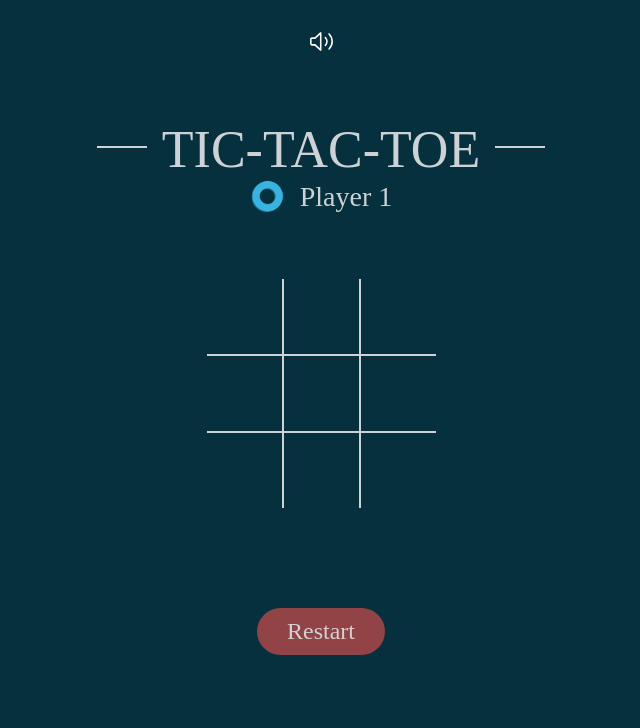
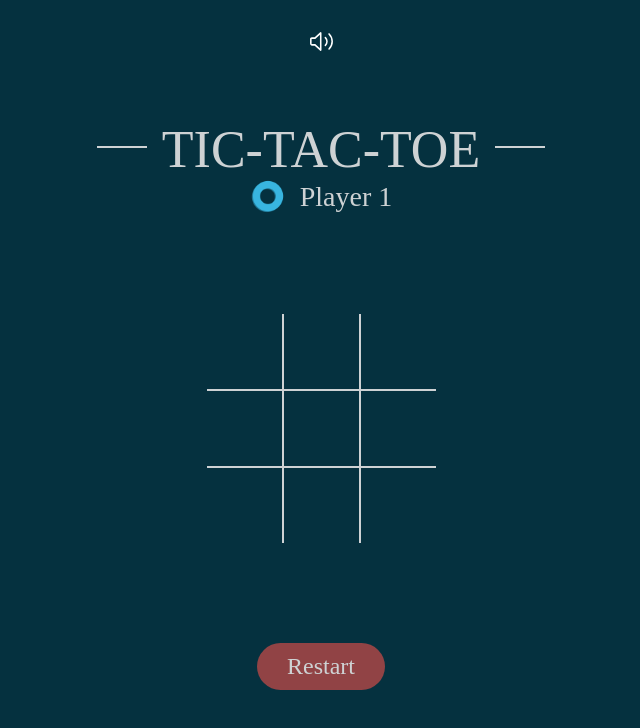
Before and after one commit to biancashiromoto/react-tic-tac-toe, a React (Vite) app: page / in a window 1280 px wide. Shown: the top 728 px of the page, without its empty margins (319-959 px from the left). Built offline with nearby package versions, Linux system fonts and the light colour scheme; a web font is replaced by a local one.

Commit message:
style: Place component PlayerDisplay

```diff
--- a/src/components/PlayerDisplay/PlayerDisplay.css
+++ b/src/components/PlayerDisplay/PlayerDisplay.css
@@ -9,8 +9,6 @@
   left: 50%;
   margin: 0 auto;
   opacity: 0;
-  position: fixed;
-  transform: translateX(-50%);
 }
 
 .player-display-container h3 {
```
